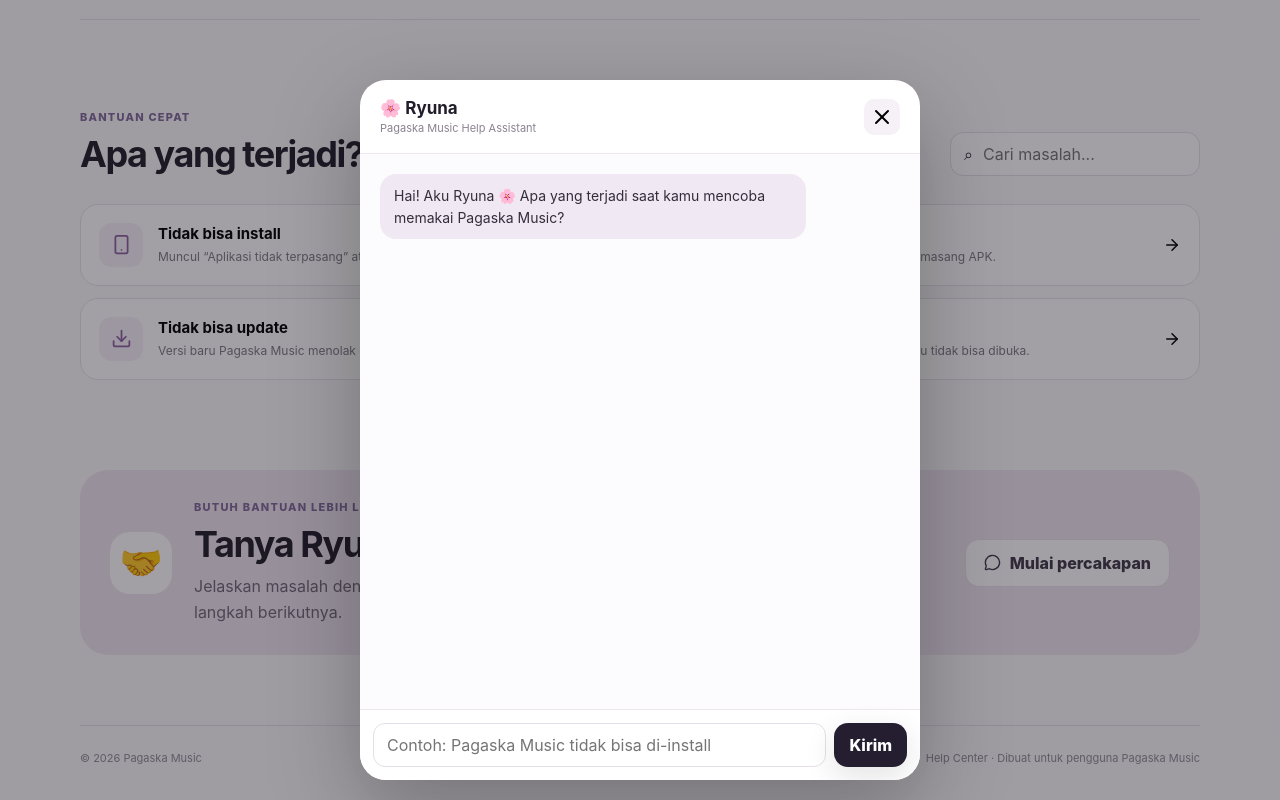
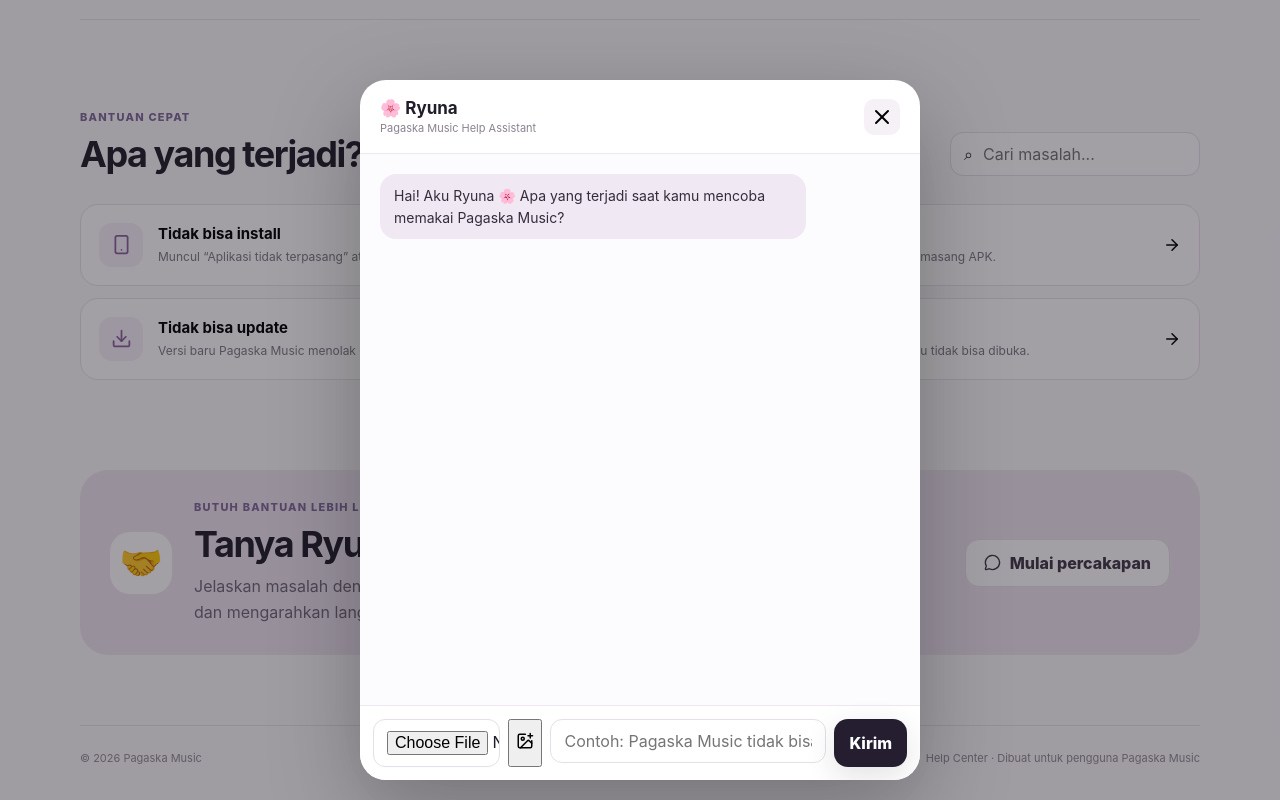
Before and after one commit to Vexcompany/Help-center, a Next.js app: page / in a window 1280 px wide. Both pictures are taken after a click on the button "Mulai percakapan". Shown: the part 715-1515 px from the top of the page. Built offline with nearby package versions, Linux system fonts and the light colour scheme.

Commit message:
feat: add Ryuna thinking states and screenshot attachments

```diff
--- a/app/page.js
+++ b/app/page.js
@@ -1,7 +1,7 @@
 'use client';
 
-import { useMemo, useState } from 'react';
-import { AlertTriangle, ArrowRight, CheckCircle2, Download, HelpCircle, MessageCircle, ShieldCheck, Smartphone, Sparkles, X } from 'lucide-react';
+import { useMemo, useRef, useState } from 'react';
+import { AlertTriangle, ArrowRight, CheckCircle2, Download, HelpCircle, ImagePlus, MessageCircle, ShieldCheck, Smartphone, Sparkles, X } from 'lucide-react';
 
 const problems = [
   { id: 'install', icon: Smartphone, title: 'Tidak bisa install', text: 'Muncul “Aplikasi tidak terpasang” atau instalasi berhenti.' },
@@ -22,7 +22,7 @@
       <section className="hero shell"><div className="hero-copy"><div className="eyebrow"><Sparkles size={15}/> Pusat bantuan resmi Pagaska Music</div><h1>Ada masalah di Pagaska Music?<br/><span>Yuk, kita cari tahu bareng.</span></h1><p>Jangan panik kalau APK tidak bisa dipasang. Pilih masalahmu dan ikuti langkah yang paling mudah dulu.</p><div className="hero-actions"><a className="primary" href="/download">Download Pagaska Music <ArrowRight size={17}/></a><a className="secondary" href="#help"><HelpCircle size={17}/> Saya butuh bantuan</a></div></div><div className="helper-card"><div className="avatar">🌸</div><div><div className="helper-name">Ryuna <span>online</span></div><p>“Hai! Ceritakan apa yang terjadi. Kita cek pelan-pelan, tanpa istilah ribet.”</p></div></div></section>
       <section className="trust shell"><div><CheckCircle2/> Panduan untuk pengguna awam</div><div><ShieldCheck/> Tidak menyuruh mematikan keamanan Android</div><div><Smartphone/> Langkah disesuaikan dengan masalah</div></section>
       <section id="help" className="help shell"><div className="section-head"><div><div className="eyebrow">Bantuan cepat</div><h2>Apa yang terjadi?</h2></div><div className="search"><span>⌕</span><input value={query} onChange={(e) => setQuery(e.target.value)} placeholder="Cari masalah..." /></div></div><div className="problem-grid">{filtered.map(({ id, icon: Icon, title, text }) => <button key={id} className={`problem ${selected === id ? 'active' : ''}`} onClick={() => setSelected(selected === id ? null : id)}><div className="problem-icon"><Icon size={21}/></div><div className="problem-copy"><strong>{title}</strong><span>{text}</span></div><ArrowRight size={18}/></button>)}</div>{selected && <Guide id={selected}/>}</section>
-      <section className="assistant shell"><div className="assistant-icon">🤝</div><div><div className="eyebrow">Butuh bantuan lebih lanjut?</div><h2>Tanya Ryuna</h2><p>Jelaskan masalah dengan bahasa biasa. Ryuna akan membantu mengarahkan langkah berikutnya.</p></div><button className="secondary" onClick={() => setChatOpen(true)}><MessageCircle size={17}/> Mulai percakapan</button></section>
+      <section className="assistant shell"><div className="assistant-icon">🤝</div><div><div className="eyebrow">Butuh bantuan lebih lanjut?</div><h2>Tanya Ryuna</h2><p>Jelaskan masalah dengan bahasa biasa. Ryuna membantu mengidentifikasi masalah dan mengarahkan langkah berikutnya.</p></div><button className="secondary" onClick={() => setChatOpen(true)}><MessageCircle size={17}/> Mulai percakapan</button></section>
       <footer className="footer shell"><span>© 2026 Pagaska Music</span><span>Help Center · Dibuat untuk pengguna Pagaska Music</span></footer>
       {chatOpen && <Chat onClose={() => setChatOpen(false)}/>}
     </main>
@@ -40,9 +40,41 @@
   return <article className="guide"><div className="guide-label">Ryuna menyarankan</div><h3>{guide.title}</h3><p>{guide.intro}</p><ol>{guide.steps.map((s, i) => <li key={i}>{s}</li>)}</ol></article>;
 }
 
+const THINKING_STATES = [
+  'Ryuna sedang berpikir…',
+  'Menyiapkan jawaban yang relevan…',
+  'Mencocokkan dengan panduan Pagaska Music…',
+  'Merangkai jawaban…',
+  'Hampir selesai…',
+];
+
 function Chat({ onClose }) {
   const [messages, setMessages] = useState([{ role: 'assistant', content: 'Hai! Aku Ryuna 🌸 Apa yang terjadi saat kamu mencoba memakai Pagaska Music?' }]);
-  const [input, setInput] = useState(''); const [busy, setBusy] = useState(false);
-  async function send(e) { e.preventDefault(); const text = input.trim(); if (!text || busy) return; const next = [...messages, { role: 'user', content: text }]; setMessages(next); setInput(''); setBusy(true); try { const r = await fetch('/api/chat', { method: 'POST', headers: { 'Content-Type': 'application/json' }, body: JSON.stringify({ messages: next }) }); const data = await r.json(); setMessages([...next, { role: 'assistant', content: data.message || data.error || 'Maaf, Ryuna sedang tidak tersedia.' }]); } catch { setMessages([...next, { role: 'assistant', content: 'Maaf, koneksi bantuan sedang bermasalah. Coba lagi sebentar.' }]); } finally { setBusy(false); } }
-  return <div className="chat-backdrop" onMouseDown={(e) => e.target === e.currentTarget && onClose()}><section className="chat"><header><div><strong>🌸 Ryuna</strong><span>Pagaska Music Help Assistant</span></div><button onClick={onClose} aria-label="Tutup"><X/></button></header><div className="chat-body">{messages.map((m, i) => <div key={i} className={`bubble ${m.role}`}>{m.content}</div>)}{busy && <div className="bubble assistant">Ryuna sedang berpikir…</div>}</div><form onSubmit={send}><input value={input} onChange={(e) => setInput(e.target.value)} placeholder="Contoh: Pagaska Music tidak bisa di-install"/><button className="primary" disabled={busy}>Kirim</button></form></section></div>;
+  const [input, setInput] = useState(''); const [busy, setBusy] = useState(false); const [thinkingState, setThinkingState] = useState(0); const [file, setFile] = useState(null); const fileInputRef = useRef(null);
+
+  function chooseFile(e) {
+    const selected = e.target.files?.[0];
+    if (!selected) return;
+    if (!selected.type.startsWith('image/')) { alert('Untuk saat ini Ryuna hanya menerima gambar atau screenshot.'); e.target.value = ''; return; }
+    if (selected.size > 8 * 1024 * 1024) { alert('Ukuran gambar maksimal 8 MB.'); e.target.value = ''; return; }
+    setFile(selected);
+  }
+
+  async function send(e) {
+    e.preventDefault(); const text = input.trim(); if ((!text && !file) || busy) return;
+    const userContent = file ? [{ type: 'text', text: text || 'Tolong bantu identifikasi masalah dari screenshot ini.' }, { type: 'image_url', image_url: { url: await toDataUrl(file) } }] : text;
+    const next = [...messages, { role: 'user', content: userContent, displayText: text || 'Mengirim screenshot untuk diperiksa.' }];
+    setMessages(next); setInput(''); setFile(null); if (fileInputRef.current) fileInputRef.current.value = ''; setBusy(true); setThinkingState(0);
+    try { const r = await fetch('/api/chat', { method: 'POST', headers: { 'Content-Type': 'application/json' }, body: JSON.stringify({ messages: next.map(({ displayText, ...message }) => message) }) }); const data = await r.json(); setMessages([...next, { role: 'assistant', content: data.message || data.error || 'Maaf, Ryuna sedang tidak tersedia.' }]); } catch { setMessages([...next, { role: 'assistant', content: 'Maaf, koneksi bantuan sedang bermasalah. Coba lagi sebentar.' }]); } finally { setBusy(false); }
+  }
+
+  function toDataUrl(blob) { return new Promise((resolve, reject) => { const reader = new FileReader(); reader.onload = () => resolve(reader.result); reader.onerror = reject; reader.readAsDataURL(blob); }); }
+
+  return <div className="chat-backdrop" onMouseDown={(e) => e.target === e.currentTarget && onClose()}><section className="chat"><header><div><strong>🌸 Ryuna</strong><span>Pagaska Music Help Assistant</span></div><button onClick={onClose} aria-label="Tutup"><X/></button></header><div className="chat-body">{messages.map((m, i) => <div key={i} className={`bubble ${m.role}`}>{m.role === 'user' ? (m.displayText || (typeof m.content === 'string' ? m.content : 'Screenshot')) : m.content}</div>)}{busy && <div className="bubble assistant thinking"><span>{THINKING_STATES[thinkingState]}</span><i/><i/><i/></div>}</div><form onSubmit={send}><input ref={fileInputRef} className="file-input" type="file" accept="image/png,image/jpeg,image/webp,image/gif" onChange={chooseFile}/><button type="button" className={`attach ${file ? 'selected' : ''}`} onClick={() => fileInputRef.current?.click()} title="Tambahkan screenshot" aria-label="Tambahkan screenshot"><ImagePlus size={18}/></button><div className="composer"><input value={input} onChange={(e) => setInput(e.target.value)} placeholder={file ? file.name : 'Contoh: Pagaska Music tidak bisa di-install'}/>{file && <button type="button" className="clear-file" onClick={() => { setFile(null); if (fileInputRef.current) fileInputRef.current.value = ''; }} aria-label="Hapus screenshot"><X size={14}/></button>}</div><button className="primary" disabled={busy}>Kirim</button></form></section></div>;
 }
+
+if (typeof window !== 'undefined') {
+  // Keep the thinking animation local to the browser; the API remains the source of truth for the answer.
+}
+
+export { THINKING_STATES };
```
